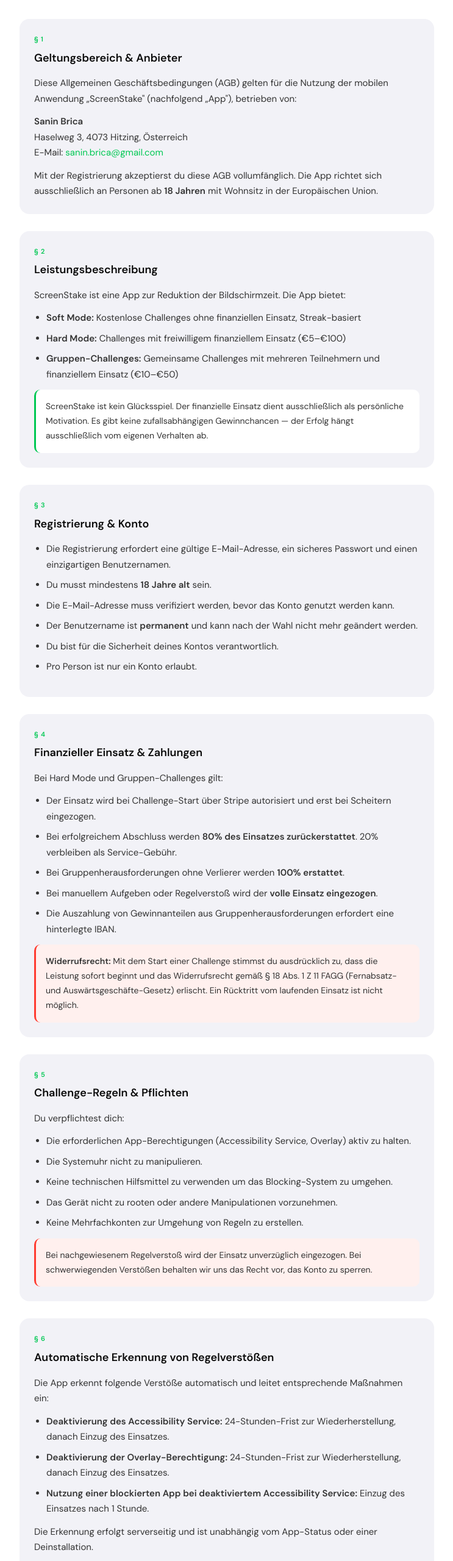
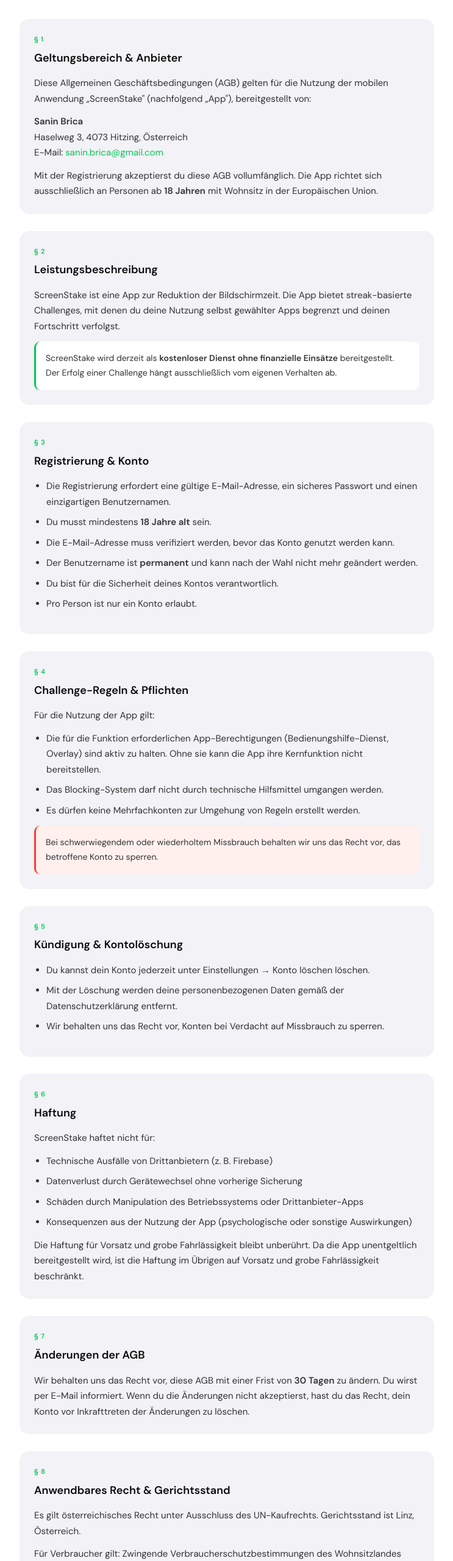
Before and after one commit to saninbrca/screenstake-legal, a plain HTML site: page agb.html in a window 1280 px wide. Shown: the part 220-2780 px from the top of the page at 61% size, without its empty margins (268-1011 px from the left). Drawn offline with Linux system fonts and the light colour scheme.

Commit message:
Revise terms and conditions in agb.html
Updated the terms and conditions in agb.html, including changes to the last updated date, section headings, and content regarding challenges and user responsibilities.

```diff
--- a/agb.html
+++ b/agb.html
@@ -112,13 +112,13 @@
   <div class="header">
     <div class="logo">Screen<span>Stake</span></div>
     <h1 class="page-title">Allgemeine Geschäftsbedingungen</h1>
-    <div class="last-updated">Stand: Mai 2026</div>
+    <div class="last-updated">Stand: Juli 2026</div>
   </div>
 
   <div class="section">
     <div class="section-number">§ 1</div>
-    <h2>Geltungsbereich & Anbieter</h2>
-    <p>Diese Allgemeinen Geschäftsbedingungen (AGB) gelten für die Nutzung der mobilen Anwendung „ScreenStake" (nachfolgend „App"), betrieben von:</p>
+    <h2>Geltungsbereich &amp; Anbieter</h2>
+    <p>Diese Allgemeinen Geschäftsbedingungen (AGB) gelten für die Nutzung der mobilen Anwendung „ScreenStake" (nachfolgend „App"), bereitgestellt von:</p>
     <p><strong>Sanin Brica</strong><br>
     Haselweg 3, 4073 Hitzing, Österreich<br>
     E-Mail: <a href="mailto:sanin.brica@gmail.com">sanin.brica@gmail.com</a></p>
@@ -128,18 +128,13 @@
   <div class="section">
     <div class="section-number">§ 2</div>
     <h2>Leistungsbeschreibung</h2>
-    <p>ScreenStake ist eine App zur Reduktion der Bildschirmzeit. Die App bietet:</p>
-    <ul>
-      <li><strong>Soft Mode:</strong> Kostenlose Challenges ohne finanziellen Einsatz, Streak-basiert</li>
-      <li><strong>Hard Mode:</strong> Challenges mit freiwilligem finanziellem Einsatz (€5–€100)</li>
-      <li><strong>Gruppen-Challenges:</strong> Gemeinsame Challenges mit mehreren Teilnehmern und finanziellem Einsatz (€10–€50)</li>
-    </ul>
-    <div class="highlight">ScreenStake ist kein Glücksspiel. Der finanzielle Einsatz dient ausschließlich als persönliche Motivation. Es gibt keine zufallsabhängigen Gewinnchancen — der Erfolg hängt ausschließlich vom eigenen Verhalten ab.</div>
+    <p>ScreenStake ist eine App zur Reduktion der Bildschirmzeit. Die App bietet streak-basierte Challenges, mit denen du deine Nutzung selbst gewählter Apps begrenzt und deinen Fortschritt verfolgst.</p>
+    <div class="highlight">ScreenStake wird derzeit als <strong>kostenloser Dienst ohne finanzielle Einsätze</strong> bereitgestellt. Der Erfolg einer Challenge hängt ausschließlich vom eigenen Verhalten ab.</div>
   </div>
 
   <div class="section">
     <div class="section-number">§ 3</div>
-    <h2>Registrierung & Konto</h2>
+    <h2>Registrierung &amp; Konto</h2>
     <ul>
       <li>Die Registrierung erfordert eine gültige E-Mail-Adresse, ein sicheres Passwort und einen einzigartigen Benutzernamen.</li>
       <li>Du musst mindestens <strong>18 Jahre alt</strong> sein.</li>
@@ -152,79 +147,56 @@
 
   <div class="section">
     <div class="section-number">§ 4</div>
-    <h2>Finanzieller Einsatz & Zahlungen</h2>
-    <p>Bei Hard Mode und Gruppen-Challenges gilt:</p>
+    <h2>Challenge-Regeln &amp; Pflichten</h2>
+    <p>Für die Nutzung der App gilt:</p>
     <ul>
-      <li>Der Einsatz wird bei Challenge-Start über Stripe autorisiert und erst bei Scheitern eingezogen.</li>
-      <li>Bei erfolgreichem Abschluss werden <strong>80% des Einsatzes zurückerstattet</strong>. 20% verbleiben als Service-Gebühr.</li>
-      <li>Bei Gruppenherausforderungen ohne Verlierer werden <strong>100% erstattet</strong>.</li>
-      <li>Bei manuellem Aufgeben oder Regelverstoß wird der <strong>volle Einsatz eingezogen</strong>.</li>
-      <li>Die Auszahlung von Gewinnanteilen aus Gruppenherausforderungen erfordert eine hinterlegte IBAN.</li>
+      <li>Die für die Funktion erforderlichen App-Berechtigungen (Bedienungshilfe-Dienst, Overlay) sind aktiv zu halten. Ohne sie kann die App ihre Kernfunktion nicht bereitstellen.</li>
+      <li>Das Blocking-System darf nicht durch technische Hilfsmittel umgangen werden.</li>
+      <li>Es dürfen keine Mehrfachkonten zur Umgehung von Regeln erstellt werden.</li>
     </ul>
-    <div class="warning"><strong>Widerrufsrecht:</strong> Mit dem Start einer Challenge stimmst du ausdrücklich zu, dass die Leistung sofort beginnt und das Widerrufsrecht gemäß § 18 Abs. 1 Z 11 FAGG (Fernabsatz- und Auswärtsgeschäfte-Gesetz) erlischt. Ein Rücktritt vom laufenden Einsatz ist nicht möglich.</div>
+    <div class="warning">Bei schwerwiegendem oder wiederholtem Missbrauch behalten wir uns das Recht vor, das betroffene Konto zu sperren.</div>
   </div>
 
   <div class="section">
     <div class="section-number">§ 5</div>
-    <h2>Challenge-Regeln & Pflichten</h2>
-    <p>Du verpflichtest dich:</p>
-    <ul>
-      <li>Die erforderlichen App-Berechtigungen (Accessibility Service, Overlay) aktiv zu halten.</li>
-      <li>Die Systemuhr nicht zu manipulieren.</li>
-      <li>Keine technischen Hilfsmittel zu verwenden um das Blocking-System zu umgehen.</li>
-      <li>Das Gerät nicht zu rooten oder andere Manipulationen vorzunehmen.</li>
-      <li>Keine Mehrfachkonten zur Umgehung von Regeln zu erstellen.</li>
-    </ul>
-    <div class="warning">Bei nachgewiesenem Regelverstoß wird der Einsatz unverzüglich eingezogen. Bei schwerwiegenden Verstößen behalten wir uns das Recht vor, das Konto zu sperren.</div>
-  </div>
-
-  <div class="section">
-    <div class="section-number">§ 6</div>
-    <h2>Automatische Erkennung von Regelverstößen</h2>
-    <p>Die App erkennt folgende Verstöße automatisch und leitet entsprechende Maßnahmen ein:</p>
-    <ul>
-      <li><strong>Deaktivierung des Accessibility Service:</strong> 24-Stunden-Frist zur Wiederherstellung, danach Einzug des Einsatzes.</li>
-      <li><strong>Deaktivierung der Overlay-Berechtigung:</strong> 24-Stunden-Frist zur Wiederherstellung, danach Einzug des Einsatzes.</li>
-      <li><strong>Nutzung einer blockierten App bei deaktiviertem Accessibility Service:</strong> Einzug des Einsatzes nach 1 Stunde.</li>
-    </ul>
-    <p>Die Erkennung erfolgt serverseitig und ist unabhängig vom App-Status oder einer Deinstallation.</p>
-  </div>
-
-  <div class="section">
-    <div class="section-number">§ 7</div>
-    <h2>Kündigung & Kontolöschung</h2>
+    <h2>Kündigung &amp; Kontolöschung</h2>
     <ul>
       <li>Du kannst dein Konto jederzeit unter Einstellungen → Konto löschen löschen.</li>
-      <li>Eine Kontolöschung bei aktivem Hard Mode oder aktiver Gruppen-Challenge führt zum <strong>sofortigen Einzug des Einsatzes</strong>.</li>
-      <li>Während einer aktiven Hard Mode Challenge ist eine Abmeldung aus dem Konto nicht möglich.</li>
+      <li>Mit der Löschung werden deine personenbezogenen Daten gemäß der Datenschutzerklärung entfernt.</li>
       <li>Wir behalten uns das Recht vor, Konten bei Verdacht auf Missbrauch zu sperren.</li>
     </ul>
   </div>
 
   <div class="section">
-    <div class="section-number">§ 8</div>
+    <div class="section-number">§ 6</div>
     <h2>Haftung</h2>
     <p>ScreenStake haftet nicht für:</p>
     <ul>
-      <li>Technische Ausfälle von Drittanbietern (Firebase, Stripe)</li>
+      <li>Technische Ausfälle von Drittanbietern (z.&nbsp;B. Firebase)</li>
       <li>Datenverlust durch Gerätewechsel ohne vorherige Sicherung</li>
       <li>Schäden durch Manipulation des Betriebssystems oder Drittanbieter-Apps</li>
-      <li>Konsequenzen aus der Nutzung der App (psychologische oder finanzielle Auswirkungen)</li>
+      <li>Konsequenzen aus der Nutzung der App (psychologische oder sonstige Auswirkungen)</li>
     </ul>
-    <p>Die Haftung für Vorsatz und grobe Fahrlässigkeit bleibt unberührt. Die Gesamthaftung ist auf den vom Nutzer zuletzt geleisteten Einsatz begrenzt.</p>
+    <p>Die Haftung für Vorsatz und grobe Fahrlässigkeit bleibt unberührt. Da die App unentgeltlich bereitgestellt wird, ist die Haftung im Übrigen auf Vorsatz und grobe Fahrlässigkeit beschränkt.</p>
   </div>
 
   <div class="section">
-    <div class="section-number">§ 9</div>
+    <div class="section-number">§ 7</div>
     <h2>Änderungen der AGB</h2>
     <p>Wir behalten uns das Recht vor, diese AGB mit einer Frist von <strong>30 Tagen</strong> zu ändern. Du wirst per E-Mail informiert. Wenn du die Änderungen nicht akzeptierst, hast du das Recht, dein Konto vor Inkrafttreten der Änderungen zu löschen.</p>
   </div>
 
   <div class="section">
-    <div class="section-number">§ 10</div>
-    <h2>Anwendbares Recht & Gerichtsstand</h2>
+    <div class="section-number">§ 8</div>
+    <h2>Anwendbares Recht &amp; Gerichtsstand</h2>
     <p>Es gilt österreichisches Recht unter Ausschluss des UN-Kaufrechts. Gerichtsstand ist Linz, Österreich.</p>
     <p>Für Verbraucher gilt: Zwingende Verbraucherschutzbestimmungen des Wohnsitzlandes bleiben unberührt.</p>
+  </div>
+
+  <div class="section">
+    <div class="section-number">§ 9</div>
+    <h2>Verbraucherstreitbeilegung</h2>
+    <p>Wir sind nicht bereit und nicht verpflichtet, an einem Streitbeilegungsverfahren vor einer Verbraucherschlichtungsstelle teilzunehmen.</p>
   </div>
 
   <div class="footer">
```
